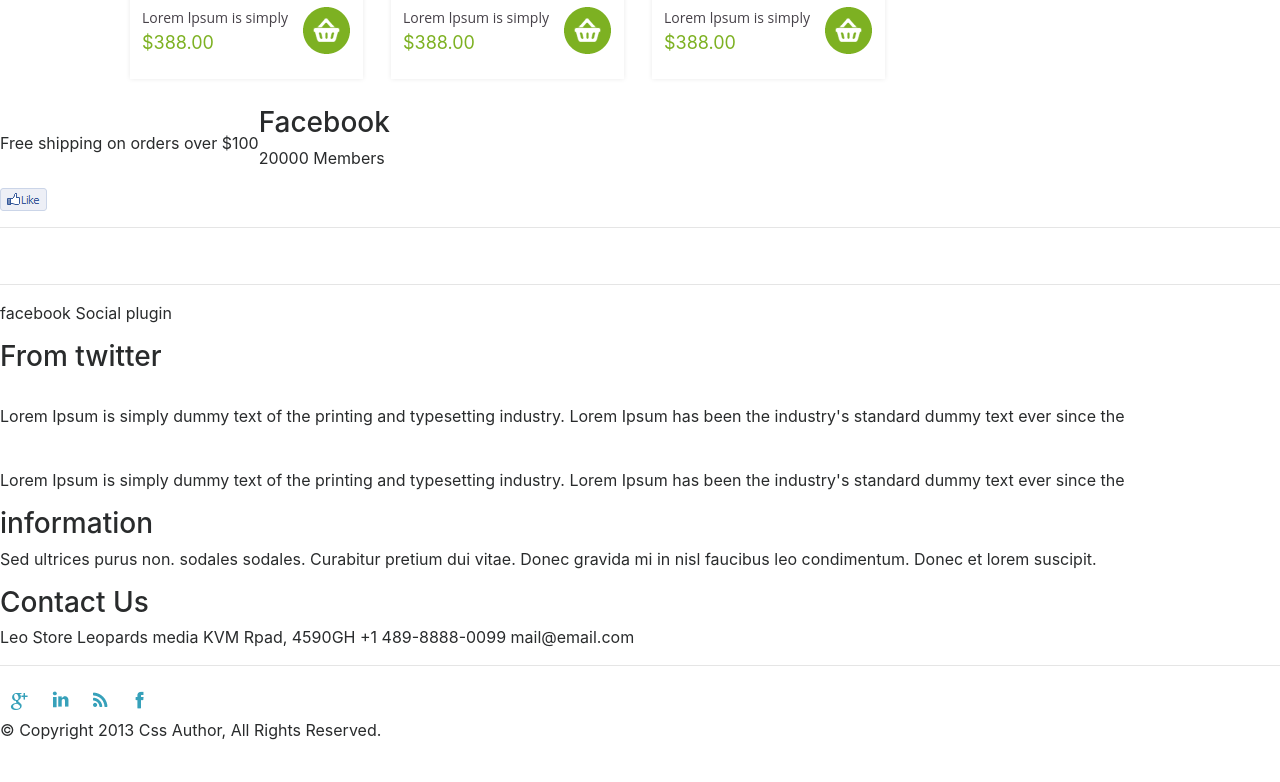
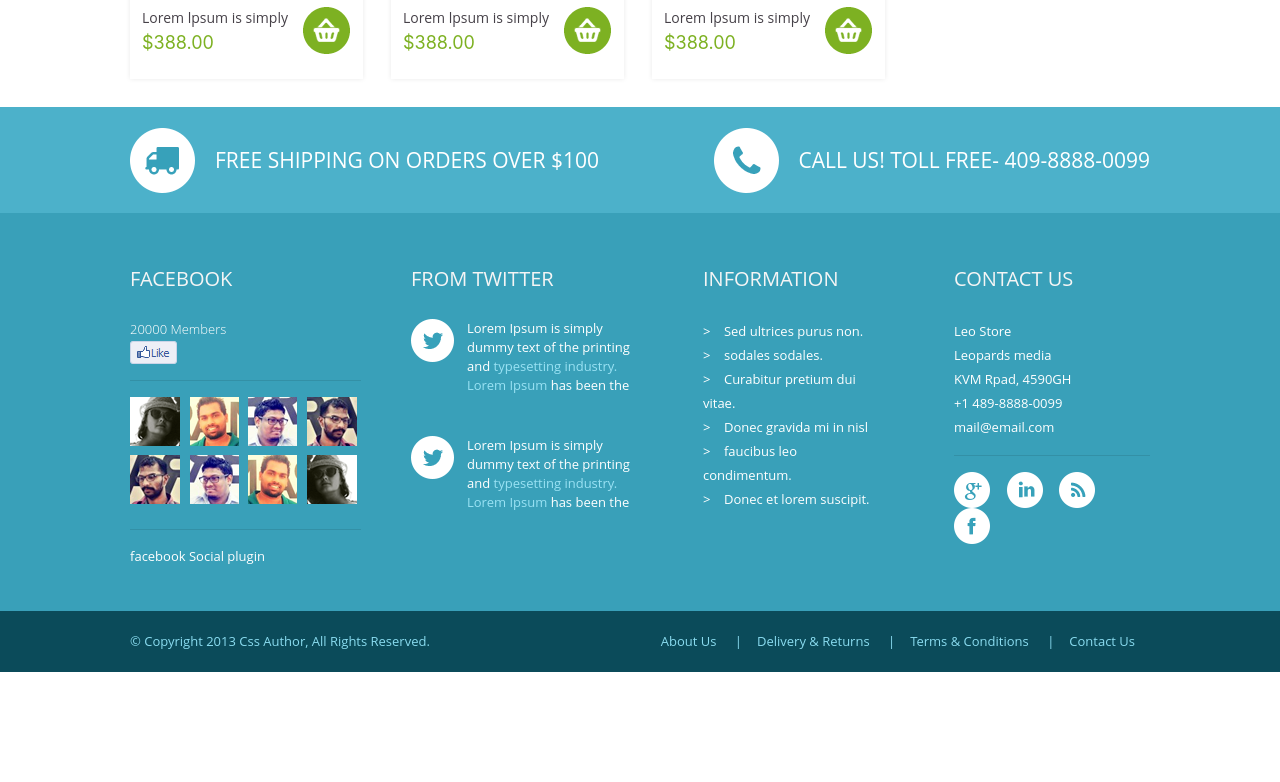
Before and after one commit to SergeiKBB/Sport-Shop, a plain HTML site: page index.html in a window 1280 px wide. Shown: the part 1509-2291 px from the top of the page. After the commit the page ends 2181 px from the top, so only its background shows below. Drawn offline with nearby package versions, Linux system fonts and the light colour scheme.

Commit message:
Сайт почти сверстан. Осталось доделать некоторые детали.

```diff
--- a/css/style.css
+++ b/css/style.css
@@ -253,3 +253,161 @@ aside {
 }
 
 /*-----------------END CATALOG------------------*/
+
+/*-----------------FOOTER------------------*/
+
+.topFooter {
+    width: 100%;
+    height: 106px;
+    background-color: #4cb1ca;
+
+}
+.topFooter .leftMenu a {
+    float: left;
+    margin-top: 20.5px;
+}
+.topFooter .leftMenu p {
+    float: left;
+    color: #ffffff;
+    font-family: "Open Sans";
+    font-size: 21px;
+    font-weight: 400;
+    text-transform: uppercase;
+    margin: 37.5px 0 0 20px;
+}
+.topFooter .rightMenu p {
+    color: #ffffff;
+    font-family: "Open Sans";
+    font-size: 21px;
+    font-weight: 400;
+    text-transform: uppercase;
+    float: right;
+    margin-top: 37.5px;
+}
+.topFooter .rightMenu a {
+    float: right;
+    margin: 20.5px 20px 0 0;
+}
+.midFooter {
+    background-color: #39a0b9;
+    height: 398px;
+    padding-top: 51px;
+}
+.tittle {
+    display: inline-block;
+    color: #f5f5f5;
+    font-family: "Open Sans";
+    font-size: 20px;
+    font-weight: 400;
+    text-transform: uppercase;
+    margin-bottom: 25px;
+}
+.numberFooter {
+    color: #ffffff;
+    font-family: "Open Sans";
+    font-size: 13px;
+    font-weight: 300;
+    line-height: 20px;
+    margin: 0;
+}
+.blockFooterOne {
+    width: 231px;
+    height: 235px;
+    margin-right: 50px;
+    float: left;
+}
+.blockFooterTwo {
+    width: 222px;
+    height: 220px;
+    margin-right: 70px;
+    float: left;
+}
+.blockFooterThree {
+    width: 186px;
+    height: 182px;
+    margin-right: 65px;
+    float: left;
+}
+.blockFooterFo {
+    width: 196px;
+    height: 226px;
+    float: left;
+}
+.textFooter {
+    color: #ffffff;
+    font-family: "Open Sans";
+    font-size: 13px;
+    font-weight: 400;
+    line-height: 20px;
+}
+.foto img {
+    margin: 0 5px 9px 0;
+}
+.blockFooter hr {
+    float: left;
+    width: 233px;
+    height: 1px;
+    background-color: #4cb1ca;
+    margin: 5px 0 5px 0;
+}
+.foto img[alt="Без отступов"] {
+    margin: 0 0 9px 0;
+}
+.twitFooter {
+    float: left;
+    margin-bottom: 25px;
+}
+.twitFooter p{
+    font-family: "Open Sans";
+    font-size: 13px;
+    font-weight: 400;
+    line-height: 19px;
+    color: #ffffff;
+    float: right;
+    width: 165px;
+    margin-left: 13px;
+}
+.twitFooter span {
+    color: #9ae2f4;
+}
+.blockFooterThree p {
+    color: #ffffff;
+    font-family: "Open Sans";
+    font-size: 13px;
+    font-weight: 400;
+    line-height: 24px;
+}
+.blockFooterFo p {
+    color: #ffffff;
+    font-family: "Open Sans";
+    font-size: 13px;
+    font-weight: 400;
+    line-height: 24px;
+}
+.blockFooterFo a {
+    margin-right: 12px;
+}
+.bottomFooter {
+    height: 61px;
+    background-color: #0b4b5a;
+}
+.bottomFooter .leftMenu p {
+    color: #8adcf0;
+    font-family: "Open Sans";
+    font-size: 13px;
+    font-weight: 400;
+    line-height: 19px;
+    margin: 0;
+}
+.bottomFooter .rightMenu a, nav {
+    color: #8adcf0;
+    font-family: "Open Sans";
+    font-size: 13px;
+    font-weight: 400;
+    line-height: 19px;
+
+}
+.bottomPad {
+    padding-top: 21px;
+}
+/*-----------------END FOOTER------------------*/
--- a/index.html
+++ b/index.html
@@ -200,63 +200,69 @@
     <!--========================================Footer=============================================-->
     <div class="clearLeft"></div>
     <footer>
+
         <div class="topFooter">
+            <div class="mid">
                 <div class="leftMenu">
-                <a href="#"><img src="" alt="" href="image/car.png"></a>
+                    <a href="#"><img src="image/car.png" alt="Доставка"></a>
                     <p>Free shipping on orders over $100</p>
                 </div>
                 <div class="rightMenu">
-                <a href=""><img src="" alt="" href="image/call.png"></a>
                     <p>call us! toLl free- 409-8888-0099 </p>
+                    <a href=""><img src="image/call.png" alt="Консультация"></a>
+                </div>
             </div>
         </div>
         <div class="midFooter">
-            <div class="blockFooter">
-                <h3>Facebook</h3>
-                <p>20000 Members</p>
+            <div class="mid">
+                <div class="blockFooterOne">
+                    <span class="tittle">Facebook</span>
+                    <p class="numberFooter">20000 Members</p>
                     <img src="image/btnLike.png" alt="">
                     <hr>
                     <div class="foto">
-                    <img src="" alt="" href="image/user1.png">
-                    <img src="" alt="" href="image/user2.png">
-                    <img src="" alt="" href="image/user3.png">
-                    <img src="" alt="" href="image/user4.png">
-                    <img src="" alt="" href="image/user5.png">
-                    <img src="" alt="" href="image/user6.png">
-                    <img src="" alt="" href="image/user7.png">
-                    <img src="" alt="" href="image/user8.png">
+                        <img src="image/user1.png">
+                        <img src="image/user2.png">
+                        <img src="image/user3.png">
+                        <img src="image/user4.png" alt="Без отступов">
+                        <img src="image/user5.png">
+                        <img src="image/user6.png">
+                        <img src="image/user7.png">
+                        <img src="image/user8.png" alt="Без отступов">
                     </div>
                     <hr>
                     <p class="textFooter">facebook Social plugin</p>
                 </div>
-            <div class="blockFooter">
-                <h3>From twitter</h3>
+                <div class="blockFooterTwo">
+                    <span class="tittle">From twitter</span>
                     <div class="twitFooter">
-                    <img src="" alt="" href="image/btnTwitter.png">
-                    <p>Lorem Ipsum is simply dummy text of the printing and typesetting industry. Lorem Ipsum has been the industry's standard dummy text ever since the</p>
+                        <img src="image/btnTwitter.png">
+                        <p>Lorem Ipsum is simply dummy text of the printing and <span>typesetting industry. Lorem Ipsum</span> has been the</p>
                     </div>
+                    <div class="clearLeft"></div>
                     <div class="twitFooter">
-                    <img src="" alt="" href="image/btnTwitter.png">
-                    <p>Lorem Ipsum is simply dummy text of the printing and typesetting industry. Lorem Ipsum has been the industry's standard dummy text ever since the</p>
+                        <img src="image/btnTwitter.png">
+                        <p>Lorem Ipsum is simply dummy text of the printing and <span>typesetting industry. Lorem Ipsum</span> has been the</p>
                     </div>
                 </div>
-            <div class="blockFooter">
-                <h3>information</h3>
-                 <p>Sed ultrices purus non.
-                    sodales sodales.
-                    Curabitur pretium dui vitae.
-                    Donec gravida mi in nisl
-                    faucibus leo condimentum.
-                    Donec et lorem suscipit.
+                <div class="blockFooterThree">
+                    <span class="tittle">information</span>
+                     <p>>&nbsp;&nbsp;&nbsp; Sed ultrices purus non. <br>
+                        >&nbsp;&nbsp;&nbsp; sodales sodales. <br>
+                        >&nbsp;&nbsp;&nbsp; Curabitur pretium dui vitae. <br>
+                        >&nbsp;&nbsp;&nbsp; Donec gravida mi in nisl <br>
+                        >&nbsp;&nbsp;&nbsp; faucibus leo condimentum. <br>
+                        >&nbsp;&nbsp;&nbsp; Donec et lorem suscipit.
                      </p>
                 </div>
-            <div class="blockFooter">
-                <h3>Contact Us</h3>
-                 <p>Leo Store
-                    Leopards media
-                    KVM Rpad, 4590GH
-                    +1 489-8888-0099
-                    mail@email.com
+                <div class="blockFooterFo">
+                    <span class="tittle">Contact Us</span>
+                     <p>
+                        Leo Store <br>
+                        Leopards media <br>
+                        KVM Rpad, 4590GH <br>
+                        +1 489-8888-0099 <br>
+                        mail@email.com <br>
                       </p>
                     <hr>
                     <a href="#">
@@ -273,16 +279,21 @@
                     </a>
                 </div>
             </div>
+        </div>
         <div class="bottomFooter">
+            <div class="mid">
+               <div class="bottomPad">
                     <div class="leftMenu">
                         <p>© Copyright 2013 Css Author, All Rights Reserved.</p>
+                    </div>
                     <div class="rightMenu">
                         <nav>
                              <a href="">About Us</a>
-                        <a href="">Delivery & Returns</a>
-                        <a href="">Terms & Conditions</a>
-                        <a href="">Contact Us</a>
+                            |<a href="">Delivery & Returns</a>
+                            |<a href="">Terms & Conditions</a>
+                            |<a href="">Contact Us</a>
                         </nav>
+                    </div>
                 </div>
             </div>
         </div>
```
Lines whose indentation alone changed are shown as unchanged.
